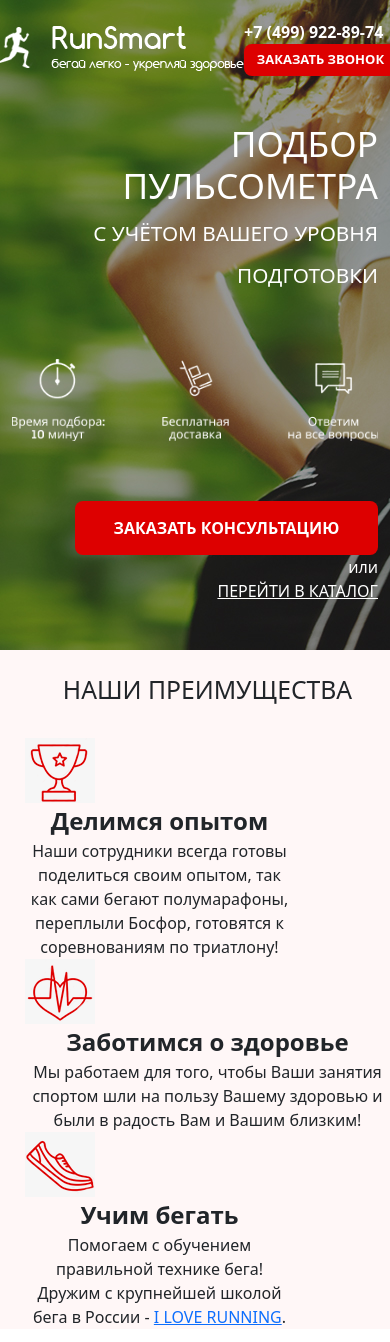
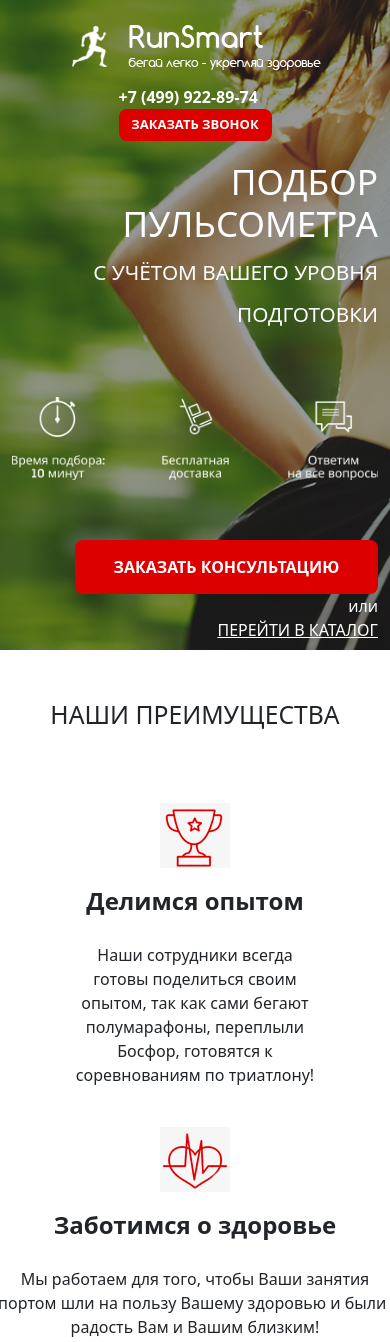
Before and after one commit to LuMonKi/LuMonKi.github.io, a plain HTML site: page index.html in a window 390 px wide. Shown: the top 1342 px of the page. Drawn offline with nearby package versions, Linux system fonts and the light colour scheme; files whose address does not match are found by name.

Commit message:
Сделал 2 блок и доработал адаптацию верхне меню

```diff
--- a/index.html
+++ b/index.html
@@ -59,21 +59,24 @@
           <div class="col-md-3" id="category_col">
             <img src="../src/img/cup.png" alt="" class="category_img">
             <div class="category_block">
-              <div class="category_text"><span class="category_text_header">Делимся опытом</span><br>Наши сотрудники всегда готовы поделиться своим опытом, так как сами бегают полумарафоны, переплыли Босфор, готовятся к соревнованиям по триатлону!</div>
+              <span class="category_text_header">Делимся опытом</span>
+              <div class="category_text"><br>Наши сотрудники всегда готовы поделиться своим опытом, так как сами бегают полумарафоны, переплыли Босфор, готовятся к соревнованиям по триатлону!</div>
 
             </div>
           </div>
           <div class="col-md-3" id="category_col">
             <img src="../src/img/heart.png" alt="" class="category_img">
             <div class="category_block">
-              <div class="category_spltext"><span class="category_text_header">Заботимся о здоровье</span><br>Мы работаем для того, чтобы Ваши занятия спортом шли на пользу Вашему здоровью и были в радость Вам и Вашим близким!</div>
+              <span class="category_text_header">Заботимся о здоровье</span>
+              <div class="category_spltext"><br>Мы работаем для того, чтобы Ваши занятия спортом шли на пользу Вашему здоровью и были в радость Вам и Вашим близким!</div>
             </div>
 
           </div>
           <div class="col-md-3" id="category_col">
             <img src="../src/img/shoe.png" alt="" class="category_img">
             <div class="category_block">
-              <div class="category_text"><span class="category_text_header">Учим бегать</span><br>Помогаем с обучением правильной технике бега! Дружим с крупнейшей школой бега в России - <a class="category_text_header_link">I LOVE RUNNING</a>.</div>
+              <span class="category_text_header">Учим бегать</span>
+              <div class="category_text"><br>Помогаем с обучением правильной технике бега! Дружим с крупнейшей школой бега в России - <br><a class="category_text_header_link">I LOVE RUNNING</a>.</div>
 
             </div>
           </div>
--- a/scss/style.scss
+++ b/scss/style.scss
@@ -12,8 +12,9 @@
 }
 .run{
     height: 650px;
-    width: auto;
     background-image: url(../img/bg.png);
+    background-repeat:no-repeat;
+    background-size: cover;
     display: flex;
     justify-content: center;
     flex-wrap: wrap;
@@ -26,6 +27,7 @@
     display: flex;
     justify-content: center;
 }
+
 .menu{
     height: 54px;
     width: 982px;
@@ -50,11 +52,6 @@
         }
     }
 
-    @media screen and (max-width:413px){
-        &_comlogo{
-            // что то определенно нужно тут
-        }
-    }
     @media screen and (max-width:595px){
         &_member{
             font-size: 0%;
@@ -76,6 +73,31 @@
         }
 
     }
+}
+
+
+@media screen and (max-width:413px){
+    .menu{
+        height: auto;
+        width: auto;
+        justify-content: space-between;
+        flex-direction: column;
+        align-items: center;
+
+        &_callus{
+            margin-top: 15px;
+            margin-bottom: 15px;
+        }
+
+    }
+    .menu_block{
+        height: auto;
+        justify-content: center;
+        flex-direction: column;
+
+
+    }
+
 }
 .header{
     display: flex;
@@ -158,8 +180,8 @@
     align-items: center;
     justify-content: center;
     flex-direction: column;
-    padding: 25px 0 0 25px;
-    background-color: rgb(255, 247, 247);
+    margin-top:50px;
+    background-color: rgb(255, 255, 255);
 
     #category_row{
         display: flex;
@@ -171,15 +193,16 @@
     &_img{
         height: 65px;
         width: 70px;
-        margin: 25 0 0 0;
+        margin: 40px 0 15px 0;
 
     }
     &_text{
-        width: 269px;
-
+        max-width: 280px;
+        padding: 0 15px 0 15px;
         &_header{
             font-size: 150%;
             font-weight: 700;
+            margin: 0 0 0px 0;
 
         }
 
@@ -194,5 +217,11 @@
     #category_col{
         display: flex;
         flex-direction: column;
+        align-items: center;
+        padding: 0;
+
+
+
+
     }
 }
```
Also changed, not shown: scss/style.css, 1 other file.
